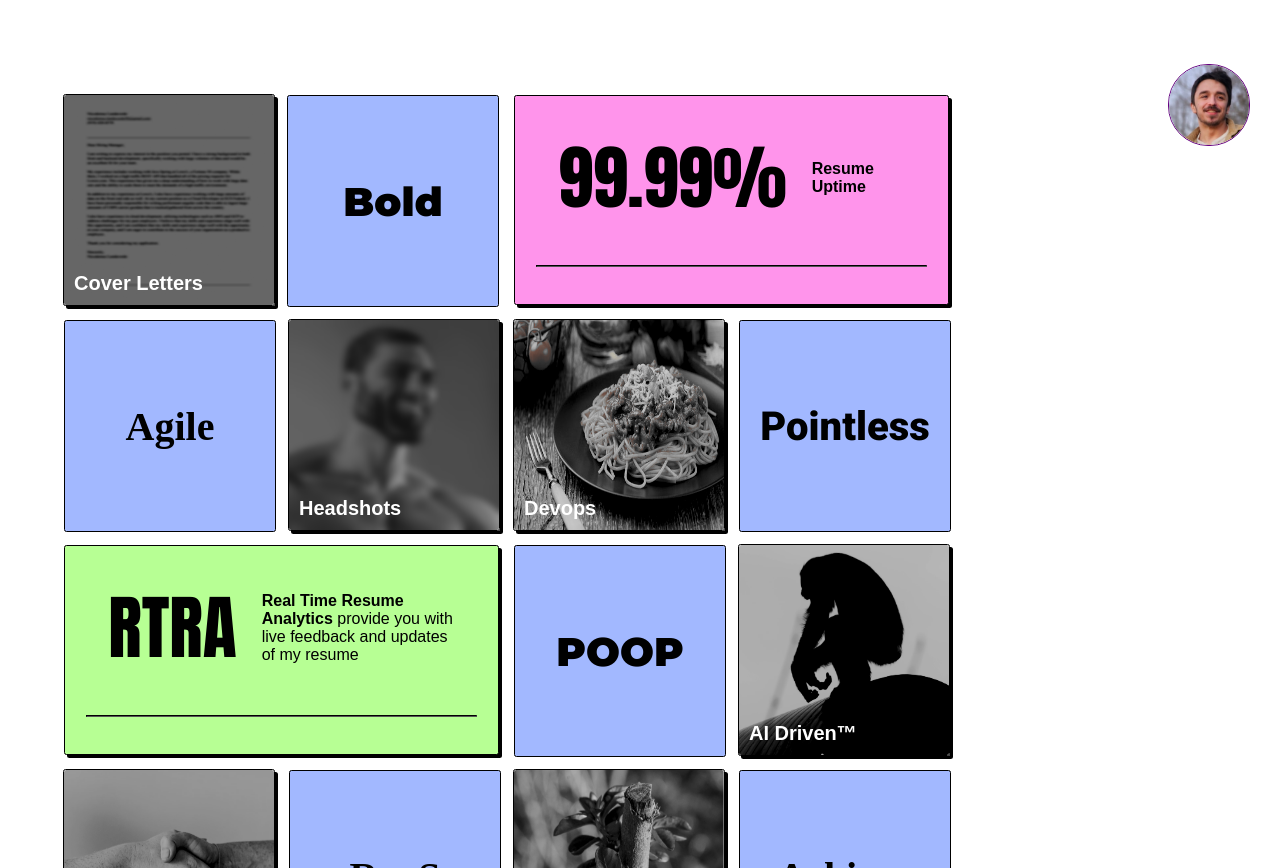
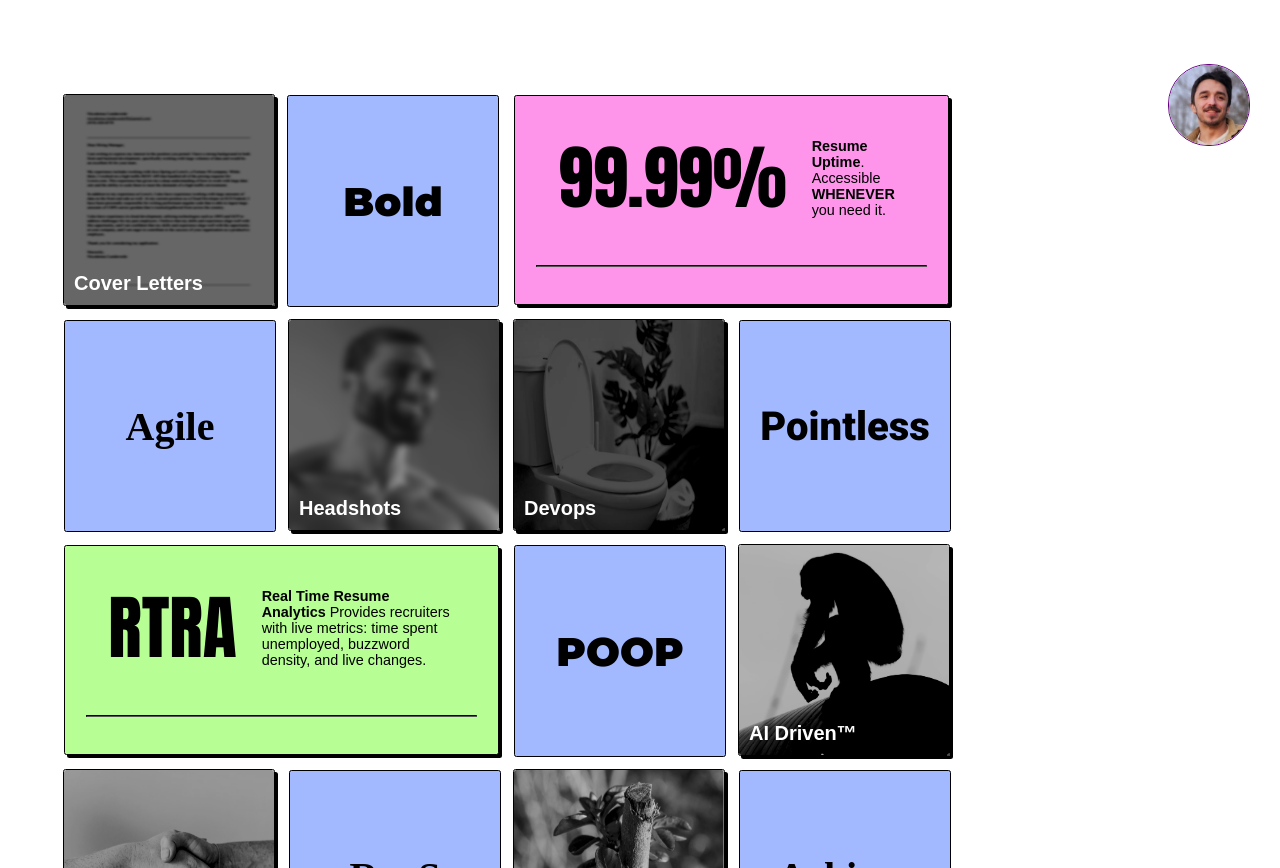
Before and after one commit to landaverdend/portfolio-site, a React (Vite) app: page /SplashView in a window 1280 px wide. Shown: the part 620-1488 px from the top of the page. Built offline with nearby package versions, Linux system fonts and the light colour scheme; a web font is replaced by a local one.

Commit message:
updated grid again with new devops picture.

```diff
--- a/src/views/splashView/splashGrid/SplashGrid.tsx
+++ b/src/views/splashView/splashGrid/SplashGrid.tsx
@@ -79,7 +79,10 @@ export default function SplashGrid() {
       </div>
       <div className="grid-item text-column double-block metric-block1">
         <div className="top-text">
-          <span className="giga-text">99.99%</span> <b>Resume Uptime</b>
+          <span className="giga-text">99.99%</span>
+          <span className="small-text">
+            <b>Resume Uptime</b>. Accessible <b>WHENEVER</b> you need it.
+          </span>
         </div>
         <hr />
       </div>
@@ -99,7 +102,8 @@ export default function SplashGrid() {
         <div className="top-text">
           <span className="giga-text">RTRA</span>
           <span className="small-text">
-            <b>Real Time Resume Analytics</b> provide you with live feedback and updates of my resume
+            <b>Real Time Resume Analytics</b> Provides recruiters with live metrics: time spent unemployed, buzzword density, and
+            live changes.
           </span>
         </div>
         <hr />
--- a/src/views/splashView/splashGrid/splash-grid.css
+++ b/src/views/splashView/splashGrid/splash-grid.css
@@ -116,6 +116,7 @@
 
     .small-text {
       /* flex: 6; */
+      font-size: 0.9rem;
     }
   }
 
```
Also changed, not shown: src/assets/images/splash-page/grid/spaghetti.png.
